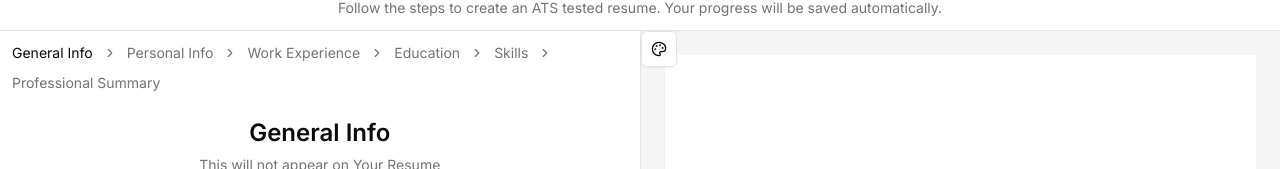
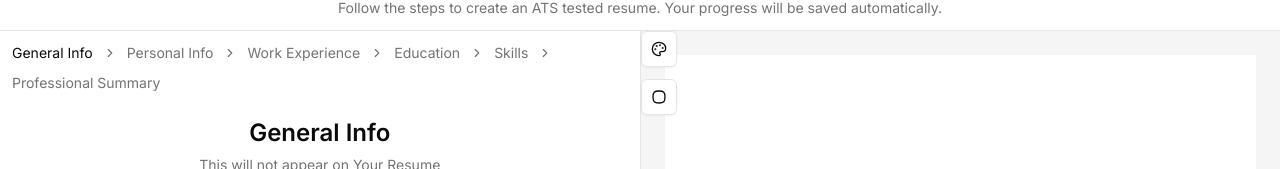
Before and after one commit to AbdullahSharif/resume-builder, a Next.js app: page /editor in a window 1280 px wide. Shown: the part 112-281 px from the top of the page. Built offline with nearby package versions, Linux system fonts and the light colour scheme.

Commit message:
testing with agentkit using this next js project

```diff
--- /dev/null
+++ b/src/app/(main)/editor/BorderStyleButton.tsx
@@ -0,0 +1,25 @@
+import { Button } from "@/components/ui/button";
+import { Squircle } from "lucide-react";
+
+interface BorderStyleButtonProps {
+  borderStyle: string | undefined;
+  onChange: (borderStyle: string) => void;
+}
+
+export default function BorderStyleButton({
+  borderStyle,
+  onchange,
+}: BorderStyleButtonProps) {
+  function handleClick() {}
+
+  return (
+    <Button
+      variant={"outline"}
+      size={"icon"}
+      title="Change border style"
+      onClick={handleClick}
+    >
+      <Squircle className="size-5" />
+    </Button>
+  );
+}
--- a/src/app/(main)/editor/ResumePreviewSection.tsx
+++ b/src/app/(main)/editor/ResumePreviewSection.tsx
@@ -1,6 +1,7 @@
 import ResumePreview from "@/components/ResumePreview";
 import { ResumeValues } from "@/lib/validators";
 import ColorPicker from "./ColorPicker";
+import BorderStyleButton from "./BorderStyleButton";
 
 interface ResumePreviewSectionProps {
   resumeData: ResumeValues;
@@ -20,6 +21,13 @@ export default function ResumePreviewSection({
             setResumeData({ ...resumeData, colorHex: color.hex })
           }
         />
+
+        <BorderStyleButton
+          borderStyle={resumeData.borderStyle}
+          onChange={(borderStyle) =>
+            setResumeData({ ...resumeData, borderStyle: borderStyle })
+          }
+        />
       </div>
       <div className="flex w-full justify-center overflow-y-auto bg-secondary p-6">
         <ResumePreview resumeData={resumeData} className={"max-w-2xl"} />
```
